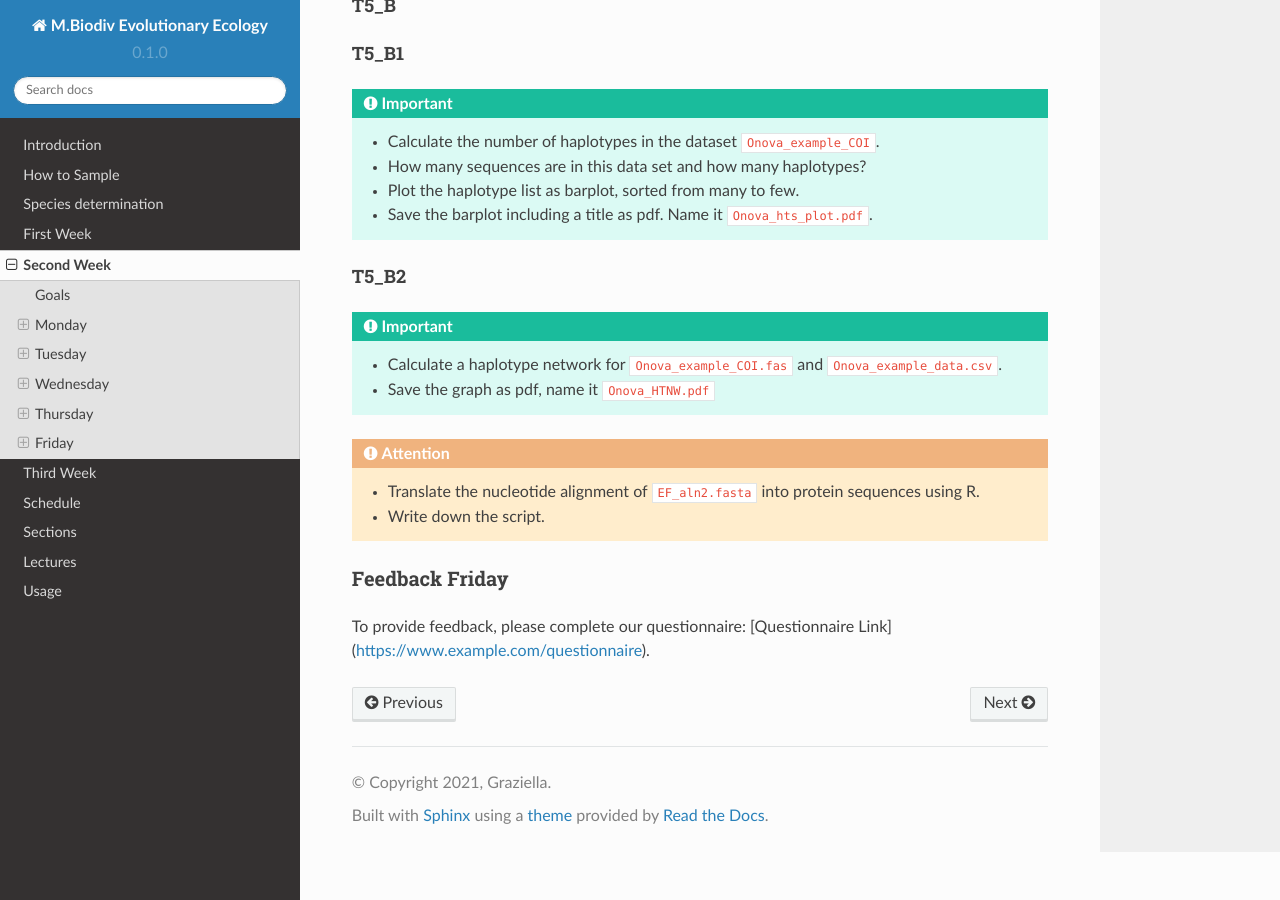
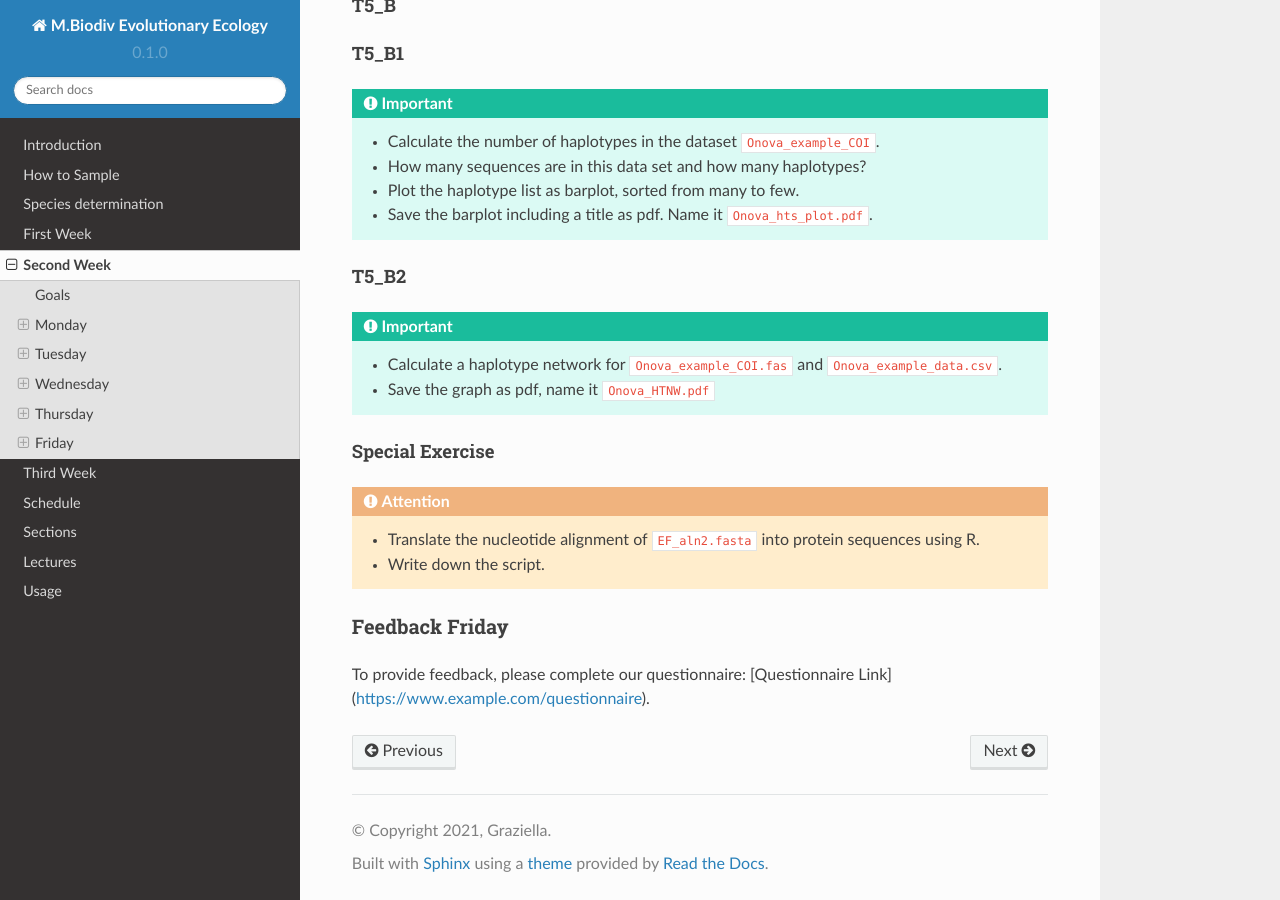
Before and after one commit to bheimbu/evolutionary_ecology, a Sphinx documentation site: the page built from docs/source/second_week.rst, in a window 1280 px wide and 900 px high, scrolled down 22740 px. Built offline with Sphinx 7.4.7 and the Read the Docs theme 2.0.0, drawn with Linux system fonts in a browser that asks for light colours; cross-references to code outside the pages are shown as plain code.

Commit message:
Update second_week.rst

```diff
--- a/docs/source/second_week.rst
+++ b/docs/source/second_week.rst
@@ -859,11 +859,10 @@ T5_B2
   - Calculate a haplotype network for ``Onova_example_COI.fas`` and ``Onova_example_data.csv``.
   - Save the graph as pdf, name it ``Onova_HTNW.pdf``
 
+.. _Special_Exercise:
+Special Exercise
+""""""""""""""""
 .. attention::
-
-  .. _Special_Exercise:
-  Special Exercise
-  """"""""""""""""
 
   - Translate the nucleotide alignment of ``EF_aln2.fasta`` into protein sequences using R.
   - Write down the script.
```
